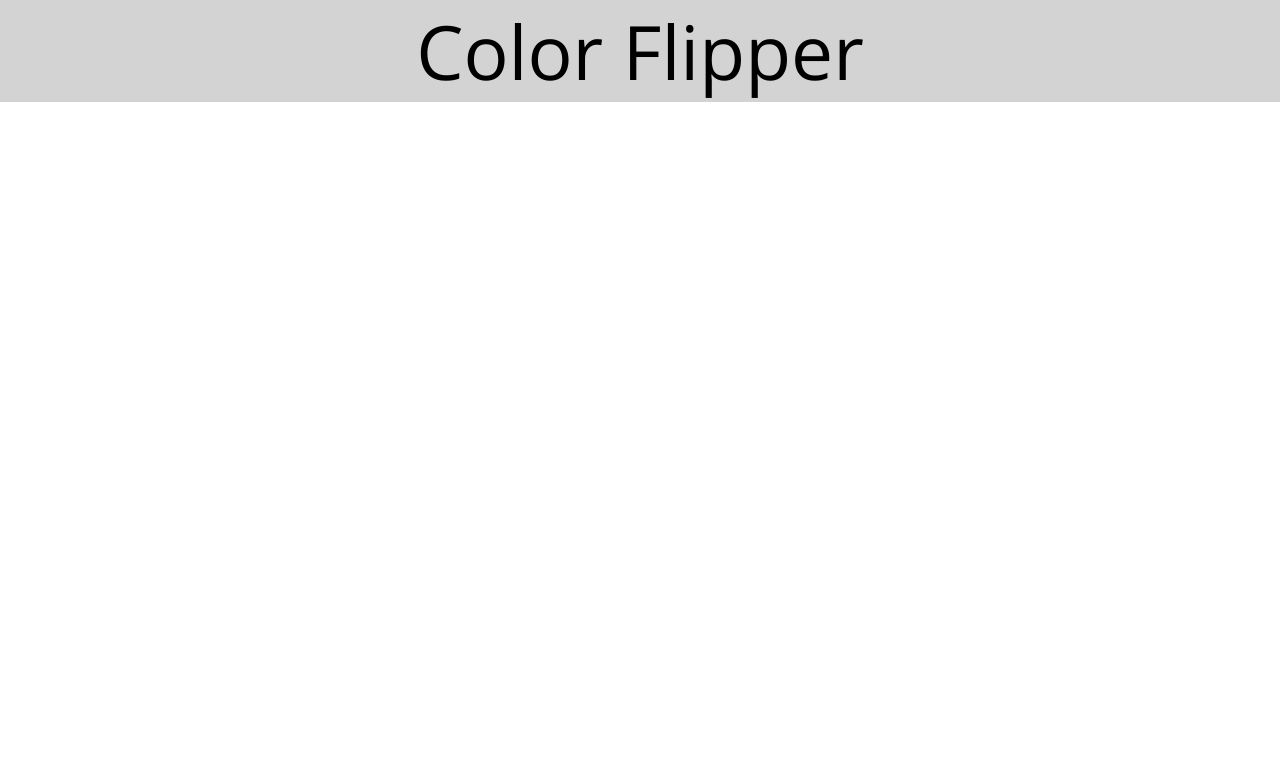
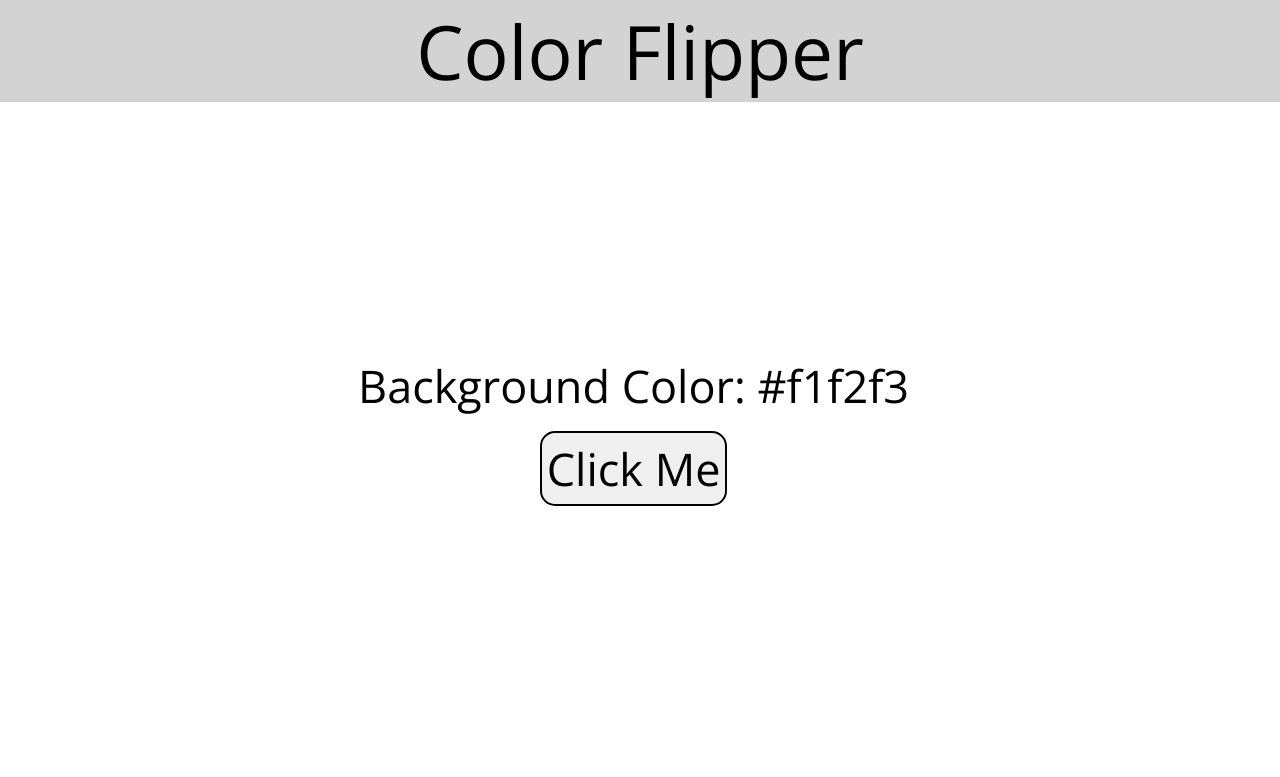
Before and after one commit to AbuHurairah127/Color-flipper-JS-1, a plain HTML site: page index.html in a window 1280 px wide. Drawn offline with nearby package versions, Linux system fonts and the light colour scheme.

Commit message:
Main Designed
Main Portion Designed
Heading and button

```diff
--- a/CSS/style.css
+++ b/CSS/style.css
@@ -12,3 +12,26 @@
     font-weight: 100;
     text-align: center;
 }
+.main{
+    width: 99vw;
+    height: 84vh;
+    display: flex;
+    align-items: center;
+    justify-content: center;
+    flex-direction: column;
+}
+.main h2{
+    font-family: 'Open Sans', sans-serif;
+    font-size: 45px;
+    font-weight: 100;
+}
+.btn{
+    font-family: 'Open Sans', sans-serif;
+    font-weight: 100;
+    cursor: pointer;
+    font-size: 45px;
+    border: 2px solid black;
+    border-radius: 15px;
+    margin: 15px;
+    padding: 5px;
+}
--- a/index.html
+++ b/index.html
@@ -13,6 +13,10 @@
             <h2>Color Flipper</h2>
         </div>
     </nav>
+    <div class="main" id="main">
+        <h2>Background Color: <span class="color">#f1f2f3</span></h2>
+        <button id="btn" class="btn btn-style">Click Me</button>
+    </div>
 </body>
 <script src="JS/script.js"></script>
 </html>
```
